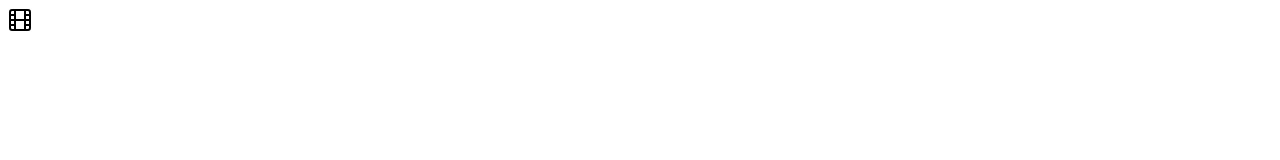
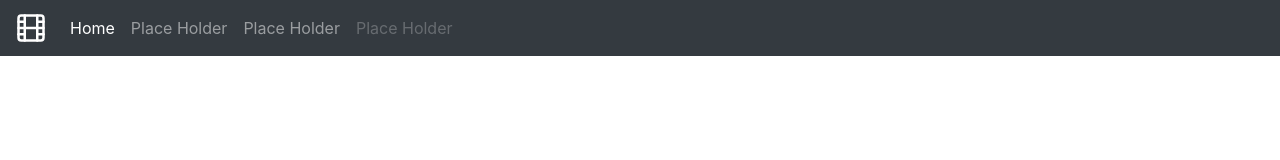
Before and after one commit to JohnGallion/dinner-and-a-movie, a plain HTML site: page index.html in a window 1280 px wide. Drawn offline with nearby package versions, Linux system fonts and the light colour scheme.

Commit message:
Created responsive bootstrap navbar with placeholder text

```diff
--- a/index.html
+++ b/index.html
@@ -4,11 +4,36 @@
     <meta charset="UTF-8">
     <meta http-equiv="X-UA-Compatible" content="IE=edge">
     <meta name="viewport" content="width=device-width, initial-scale=1.0">
+    <link rel="stylesheet" href="https://cdn.jsdelivr.net/npm/bootstrap@4.0.0/dist/css/bootstrap.min.css" integrity="sha384-Gn5384xqQ1aoWXA+058RXPxPg6fy4IWvTNh0E263XmFcJlSAwiGgFAW/dAiS6JXm" crossorigin="anonymous">
     <script src="https://unpkg.com/feather-icons"></script>
     <title>Dinner and A Movie</title>
 </head>
 <body>
-    <i data-feather="film"></i>
+    <!-- Navbar info -- icon, home page link & placeholder text to be filled in later, if necessary. It's reactive with a drop down menu when the screen size is small. -->
+    <nav class="navbar navbar-expand-lg navbar-dark bg-dark">
+        <a class="navbar-brand" href="#"><i data-feather="film" width="30" height="30" class="d-inline-block align-top"></i></a>
+        <button class="navbar-toggler" type="button" data-toggle="collapse" data-target="#navbarNavAltMarkup" aria-controls="navbarNavAltMarkup" aria-expanded="false" aria-label="Toggle navigation">
+          <span class="navbar-toggler-icon"></span>
+        </button>
+        <div class="collapse navbar-collapse" id="navbarNavAltMarkup">
+          <div class="navbar-nav">
+            <a class="nav-item nav-link active" href="#" >Home<span class="sr-only"></span></a>
+            <a class="nav-item nav-link" href="#">Place Holder</a>
+            <a class="nav-item nav-link" href="#">Place Holder</a>
+            <a class="nav-item nav-link disabled" href="#">Place Holder</a>
+          </div>
+        </div>
+      </nav>
+
+
+
+
+
+
+<!-- Necessary Bootstrap Scripts -->
+<script src="https://code.jquery.com/jquery-3.2.1.slim.min.js" integrity="sha384-KJ3o2DKtIkvYIK3UENzmM7KCkRr/rE9/Qpg6aAZGJwFDMVNA/GpGFF93hXpG5KkN" crossorigin="anonymous"></script>
+<script src="https://cdn.jsdelivr.net/npm/popper.js@1.12.9/dist/umd/popper.min.js" integrity="sha384-ApNbgh9B+Y1QKtv3Rn7W3mgPxhU9K/ScQsAP7hUibX39j7fakFPskvXusvfa0b4Q" crossorigin="anonymous"></script>
+<script src="https://cdn.jsdelivr.net/npm/bootstrap@4.0.0/dist/js/bootstrap.min.js" integrity="sha384-JZR6Spejh4U02d8jOt6vLEHfe/JQGiRRSQQxSfFWpi1MquVdAyjUar5+76PVCmYl" crossorigin="anonymous"></script>
 </body>
 <script>
     feather.replace()
```
